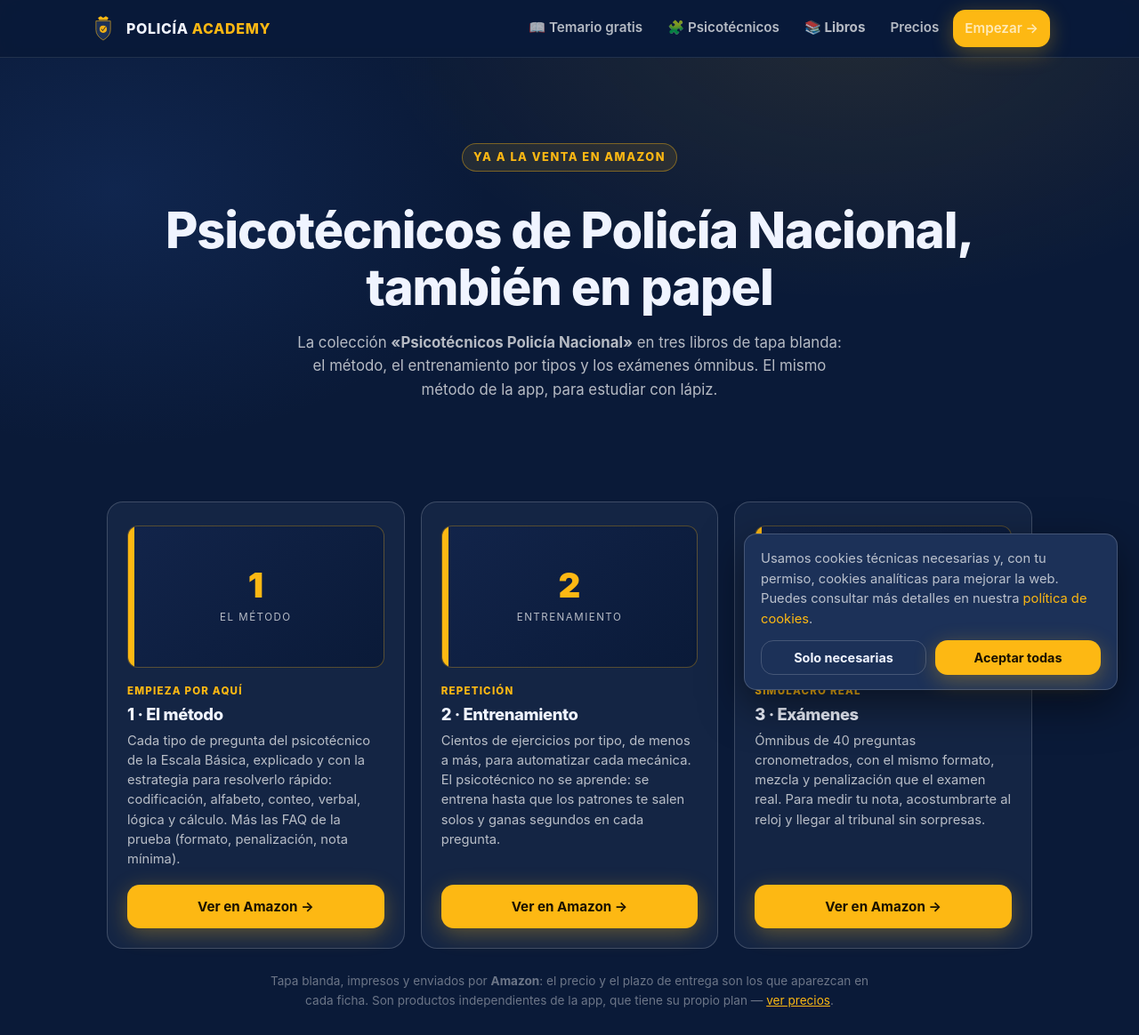
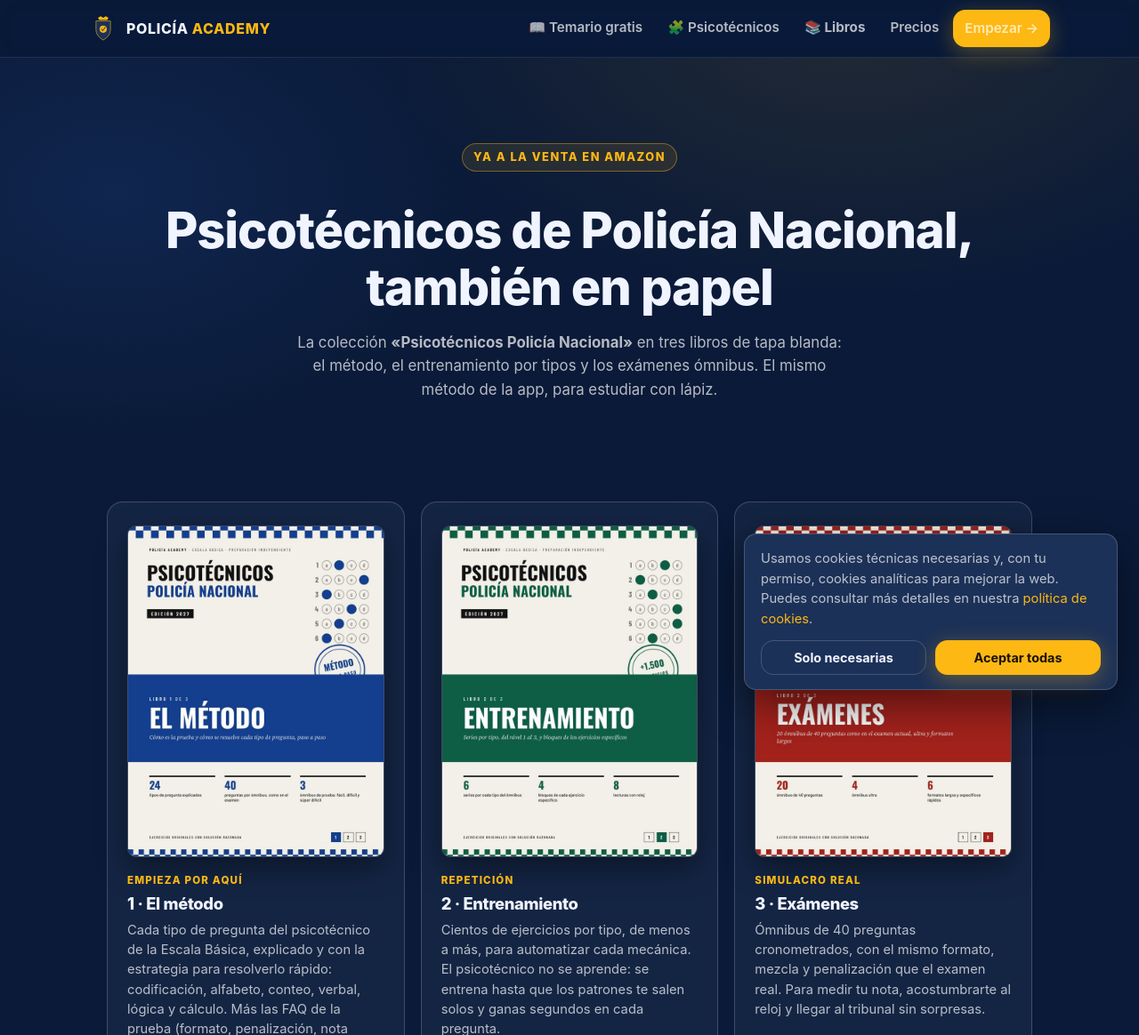
Before and after one commit to peterzimt/policia-academy-web, a plain HTML site: page libros.html in a window 1280 px wide. Shown: the top 1164 px of the page at 89% size. Drawn offline with Linux system fonts and the light colour scheme.

Commit message:
feat(web): portadas reales de los 3 libros de psicotécnicos

```diff
--- a/libros.html
+++ b/libros.html
@@ -26,9 +26,9 @@
 <link rel="stylesheet" href="/css/style.css" />
 
 <script type="application/ld+json">{"@context":"https://schema.org","@graph":[
-{"@type":"Book","name":"Psicotécnicos Policía Nacional 1. El método","inLanguage":"es","bookFormat":"https://schema.org/Paperback","author":{"@type":"Organization","name":"Policía Academy"},"url":"https://www.amazon.es/dp/B0HMP6YNGY"},
-{"@type":"Book","name":"Psicotécnicos Policía Nacional 2. Entrenamiento","inLanguage":"es","bookFormat":"https://schema.org/Paperback","author":{"@type":"Organization","name":"Policía Academy"},"url":"https://www.amazon.es/dp/B0HMNYKFYT"},
-{"@type":"Book","name":"Psicotécnicos Policía Nacional 3. Exámenes","inLanguage":"es","bookFormat":"https://schema.org/Paperback","author":{"@type":"Organization","name":"Policía Academy"},"url":"https://www.amazon.es/dp/B0HNGPM8VG"},
+{"@type":"Book","name":"Psicotécnicos Policía Nacional 1. El método","inLanguage":"es","bookFormat":"https://schema.org/Paperback","author":{"@type":"Organization","name":"Policía Academy"},"image":"https://policia.academy/assets/libros/psico-1.jpg","url":"https://www.amazon.es/dp/B0HMP6YNGY"},
+{"@type":"Book","name":"Psicotécnicos Policía Nacional 2. Entrenamiento","inLanguage":"es","bookFormat":"https://schema.org/Paperback","author":{"@type":"Organization","name":"Policía Academy"},"image":"https://policia.academy/assets/libros/psico-2.jpg","url":"https://www.amazon.es/dp/B0HMNYKFYT"},
+{"@type":"Book","name":"Psicotécnicos Policía Nacional 3. Exámenes","inLanguage":"es","bookFormat":"https://schema.org/Paperback","author":{"@type":"Organization","name":"Policía Academy"},"image":"https://policia.academy/assets/libros/psico-3.jpg","url":"https://www.amazon.es/dp/B0HNGPM8VG"},
 {"@type":"BreadcrumbList","itemListElement":[{"@type":"ListItem","position":1,"name":"Inicio","item":"https://policia.academy/"},{"@type":"ListItem","position":2,"name":"Libros","item":"https://policia.academy/libros.html"}]}
 ]}</script>
 
@@ -42,14 +42,9 @@
   }
   .libro-card:hover { transform: translateY(-3px); border-color: var(--gold); }
   .libro-cover {
-    height: 160px; border-radius: 12px; margin-bottom: 18px; position: relative; overflow: hidden;
-    background: linear-gradient(135deg, #12244A, #0A1A38);
-    border: 1px solid rgba(253,184,19,.3);
-    display: flex; flex-direction: column; align-items: center; justify-content: center; text-align: center; padding: 14px;
+    width: 100%; height: auto; display: block; border-radius: 10px; margin-bottom: 18px;
+    border: 1px solid var(--border-mid); box-shadow: 0 12px 34px rgba(0,0,0,.42);
   }
-  .libro-cover::before { content: ""; position: absolute; left: 0; top: 0; bottom: 0; width: 7px; background: var(--gold); }
-  .libro-num { font-size: 2.4rem; font-weight: 900; color: var(--gold); line-height: 1; }
-  .libro-cover small { color: var(--text-sub); font-size: .72rem; text-transform: uppercase; letter-spacing: 1.5px; margin-top: 8px; }
   .libro-tag { font-size: .72rem; font-weight: 800; letter-spacing: 1.2px; text-transform: uppercase; color: var(--gold); }
   .libro-card h3 { margin: 6px 0 8px; font-size: 1.15rem; color: var(--text); }
   .libro-card p { color: var(--text-sub); font-size: .92rem; line-height: 1.5; margin: 0 0 18px; flex: 1; }
@@ -95,7 +90,7 @@
     <div class="libros-grid">
 
       <a class="libro-card" href="https://www.amazon.es/dp/B0HMP6YNGY" target="_blank" rel="noopener">
-        <div class="libro-cover"><span class="libro-num">1</span><small>El método</small></div>
+        <img class="libro-cover" src="/assets/libros/psico-1.jpg" alt="Portada de Psicotécnicos Policía Nacional 1 · El método" width="720" height="932" loading="lazy" />
         <span class="libro-tag">Empieza por aquí</span>
         <h3>1 · El método</h3>
         <p>Cada tipo de pregunta del psicotécnico de la Escala Básica, explicado y con la estrategia para resolverlo rápido: codificación, alfabeto, conteo, verbal, lógica y cálculo. Más las FAQ de la prueba (formato, penalización, nota mínima).</p>
@@ -103,7 +98,7 @@
       </a>
 
       <a class="libro-card" href="https://www.amazon.es/dp/B0HMNYKFYT" target="_blank" rel="noopener">
-        <div class="libro-cover"><span class="libro-num">2</span><small>Entrenamiento</small></div>
+        <img class="libro-cover" src="/assets/libros/psico-2.jpg" alt="Portada de Psicotécnicos Policía Nacional 2 · Entrenamiento" width="720" height="932" loading="lazy" />
         <span class="libro-tag">Repetición</span>
         <h3>2 · Entrenamiento</h3>
         <p>Cientos de ejercicios por tipo, de menos a más, para automatizar cada mecánica. El psicotécnico no se aprende: se entrena hasta que los patrones te salen solos y ganas segundos en cada pregunta.</p>
@@ -111,7 +106,7 @@
       </a>
 
       <a class="libro-card" href="https://www.amazon.es/dp/B0HNGPM8VG" target="_blank" rel="noopener">
-        <div class="libro-cover"><span class="libro-num">3</span><small>Exámenes</small></div>
+        <img class="libro-cover" src="/assets/libros/psico-3.jpg" alt="Portada de Psicotécnicos Policía Nacional 3 · Exámenes" width="720" height="932" loading="lazy" />
         <span class="libro-tag">Simulacro real</span>
         <h3>3 · Exámenes</h3>
         <p>Ómnibus de 40 preguntas cronometrados, con el mismo formato, mezcla y penalización que el examen real. Para medir tu nota, acostumbrarte al reloj y llegar al tribunal sin sorpresas.</p>
```
Also changed, not shown: assets/libros/psico-1.jpg (added), assets/libros/psico-2.jpg (added), assets/libros/psico-3.jpg (added).
